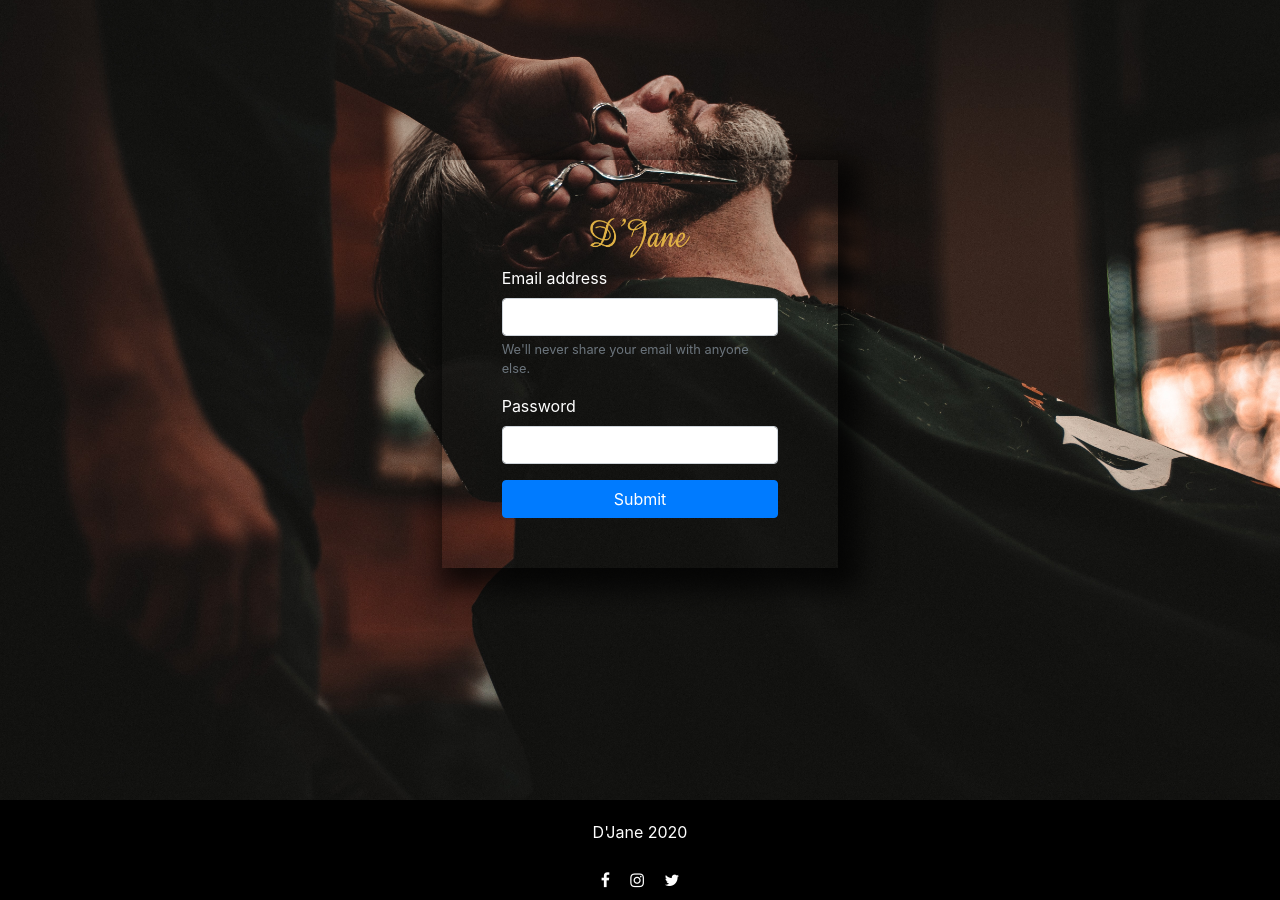
After one commit to miguelparra22/Agenda, a PHP site: page /Vistas/Home/Login.php in a window 1280 px wide. The commit adds this page. Run offline with PHP 8.4, Linux system fonts and the light colour scheme.

Commit message:
Creacion de vista login

```diff
--- a/Assets/Diseño/estilos.css
+++ b/Assets/Diseño/estilos.css
@@ -415,3 +415,38 @@ font-weight: bold;
 #myBtn:hover {
   background-color: #555; /* Add a dark-grey background on hover */
 }
+
+
+.logincontainer {
+  width: 100%;
+  height: 100vh;
+  background-image: url("/Agendamiento/Assets/Imagenes/Barber.jpg");
+  background-position: center;
+  background-repeat: no-repeat;
+  background-attachment: fixed;
+  background-size: cover;
+
+}
+
+.form-container {
+
+  padding: 50px 60px;
+  margin-top: 20vh;
+  -webkit-box-shadow: 10px 10px 26px 12px rgba(0, 0, 0, 0.75);
+  -moz-box-shadow: 10px 10px 26px 12px rgba(0, 0, 0, 0.75);
+  box-shadow: 10px 10px 26px 12px rgba(0, 0, 0, 0.75);
+}
+
+.footer1{
+
+  width:100%;
+  background-color: black;
+  max-height: 400px;
+}
+
+.footer2{
+
+  width:100%;
+  background-color: black;
+  max-height: 100px;
+}
--- a/Controladores/Home.controller.php
+++ b/Controladores/Home.controller.php
@@ -9,7 +9,7 @@ class HomeController{
     }
 
     public function index(){
-        require_once "Vistas/Especialidad/Agregar.php";
+        require_once "Vistas/Home/home.php";
     }
 }
 
--- /dev/null
+++ b/Vistas/Home/Login.php
@@ -0,0 +1,64 @@
+<!DOCTYPE html>
+<html lang="en">
+
+<head>
+    <meta charset="UTF-8">
+    <meta name="viewport" content="width=device-width, initial-scale=1.0">
+    <link rel="stylesheet" href="/Agendamiento/Assets/Bootstrap/css/bootstrap.css">
+    <link rel="stylesheet" href="/Agendamiento/Assets/Diseño/estilos.css">
+    <link rel="stylesheet" href="/Agendamiento/Assets/Diseño/normalize.css">
+    <link rel="stylesheet" href="https://cdnjs.cloudflare.com/ajax/libs/font-awesome/4.7.0/css/font-awesome.min.css">
+    <title>Login</title>
+</head>
+
+<style>
+
+</style>
+
+<body>
+    <section>
+
+            <div class="container-fluid logincontainer text-white">
+                <div class="row">
+                    <div class="col-md-4 col-sm-4 col-xs-12"></div>
+
+                    <div class="col-md-4 col-sm-4 col-xs-12">
+                        <form class="form-container">
+                            <div class="text-center p-2">
+                            <img src="/Agendamiento/Assets/Imagenes/djlogodorado.png" alt="D'JANE" width="100" height="40">
+                            </div>
+                            <div class="form-group">
+                                <label for="exampleInputEmail1">Email address</label>
+                                <input type="email" class="form-control" id="exampleInputEmail1" aria-describedby="emailHelp">
+                                <small id="emailHelp" class="form-text text-muted">We'll never share your email with anyone else.</small>
+                            </div>
+                            <div class="form-group">
+                                <label for="exampleInputPassword1">Password</label>
+                                <input type="password" class="form-control" id="exampleInputPassword1">
+                            </div>
+
+                            <button type="submit" class="btn btn-primary btn-block">Submit</button>
+                        </form>
+                    </div>
+                    <div class="col-md-4 col-sm-4 col-xs-12"></div>
+                </div>
+            </div>
+
+
+    </section>
+
+    <footer class="footer2 p-3 text-center text-white">
+
+        <p class="p-1 text-center text-white">
+            D'Jane 2020
+        </p>
+
+        <i class="fa fa-facebook p-2"></i>
+        <i class="fa fa-instagram p-2"></i>
+        <i class="fa fa-twitter p-2"></i>
+    </footer>
+</body>
+<script src="/Agendamiento/Assets/jquery-3.5.1.min.js"></script>
+<script src="/Agendamiento/Assets/Bootstrap/js/bootstrap.js"></script>
+
+</html>
```
Also changed, not shown: Vistas/Home/home.php (+0 -9 lines), Assets/Imagenes/Logoblanco.png (added), Assets/Imagenes/paz.jpg (added), Assets/Imagenes/paz2.jpg (added), 1 other file.
